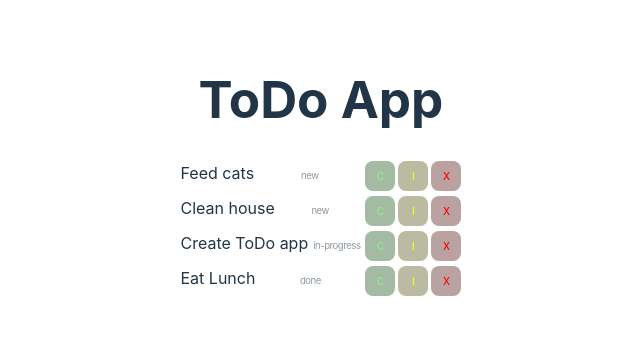
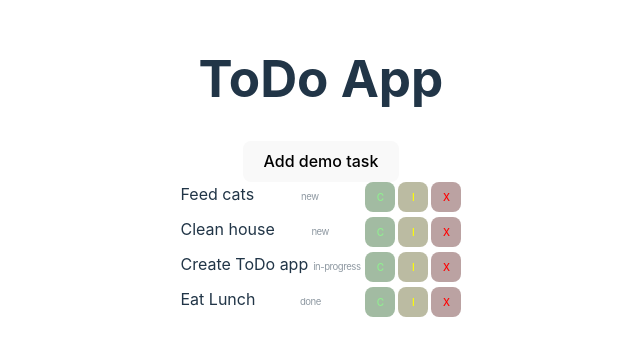
Before and after one commit to webbugt/algebra-todo-extra-vjezba, a React (Vite) app: page / in a window 1280 px wide. Shown: the part 231-586 px from the top of the page, without its empty margins (319-959 px from the left). Built offline with nearby package versions, Linux system fonts and the light colour scheme.

Commit message:
demo addTask method

```diff
--- a/src/App.jsx
+++ b/src/App.jsx
@@ -25,9 +25,24 @@ const initialTasks = [
 function App() {
   // eslint-disable-next-line no-unused-vars
   const [tasks, setTasks] = useState(initialTasks);
+
+  const addTask = (newTask) => {
+    setTasks((previousTasks) => [...previousTasks, newTask]);
+  };
   return (
     <>
       <h1>ToDo App</h1>
+      <button
+        type="button"
+        onClick={() => {
+          addTask({
+            title: 'Demo task',
+            status: 'new',
+          });
+        }}
+      >
+        Add demo task
+      </button>
       <TaskList tasks={tasks} />
     </>
   );
```
